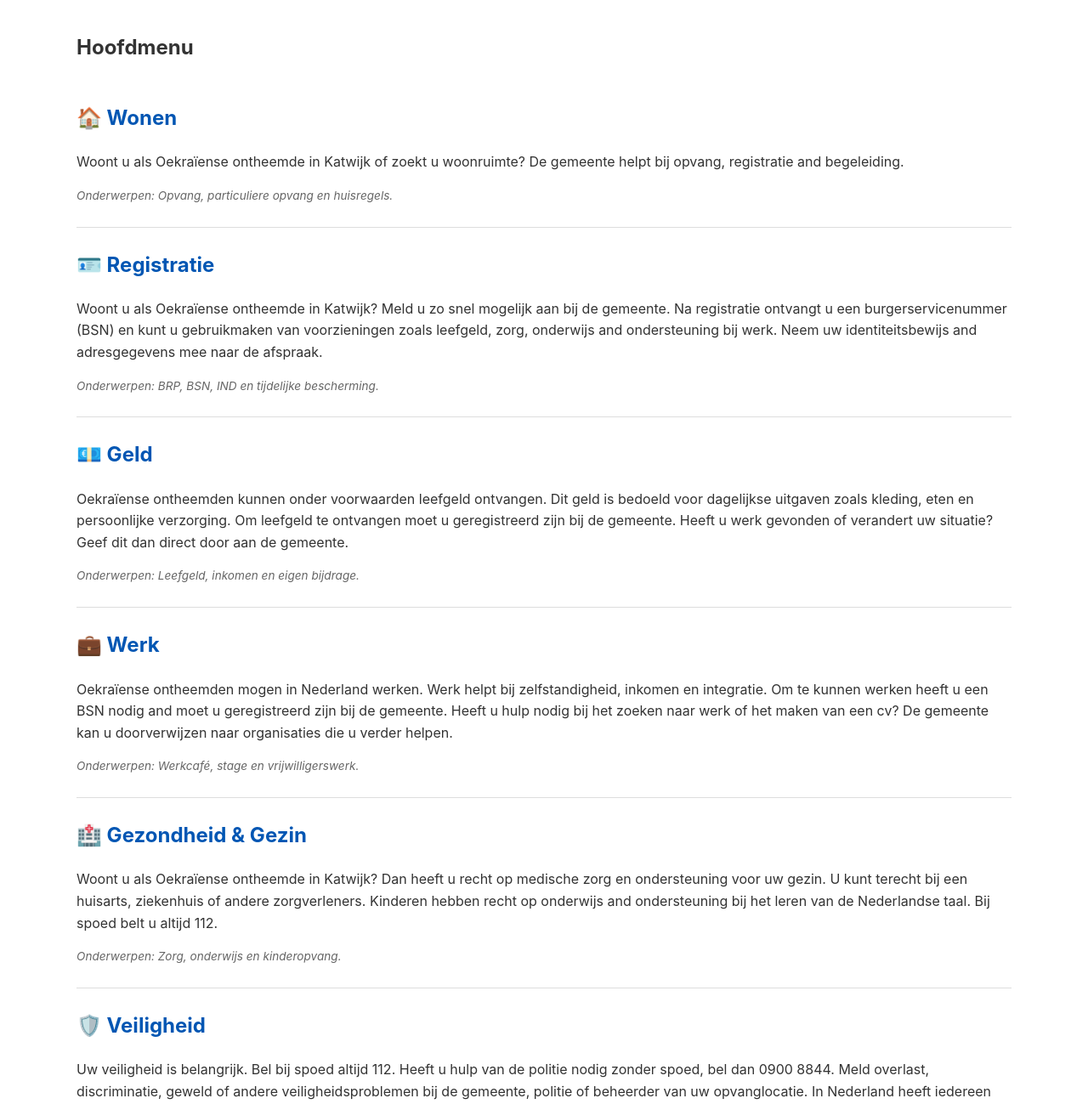
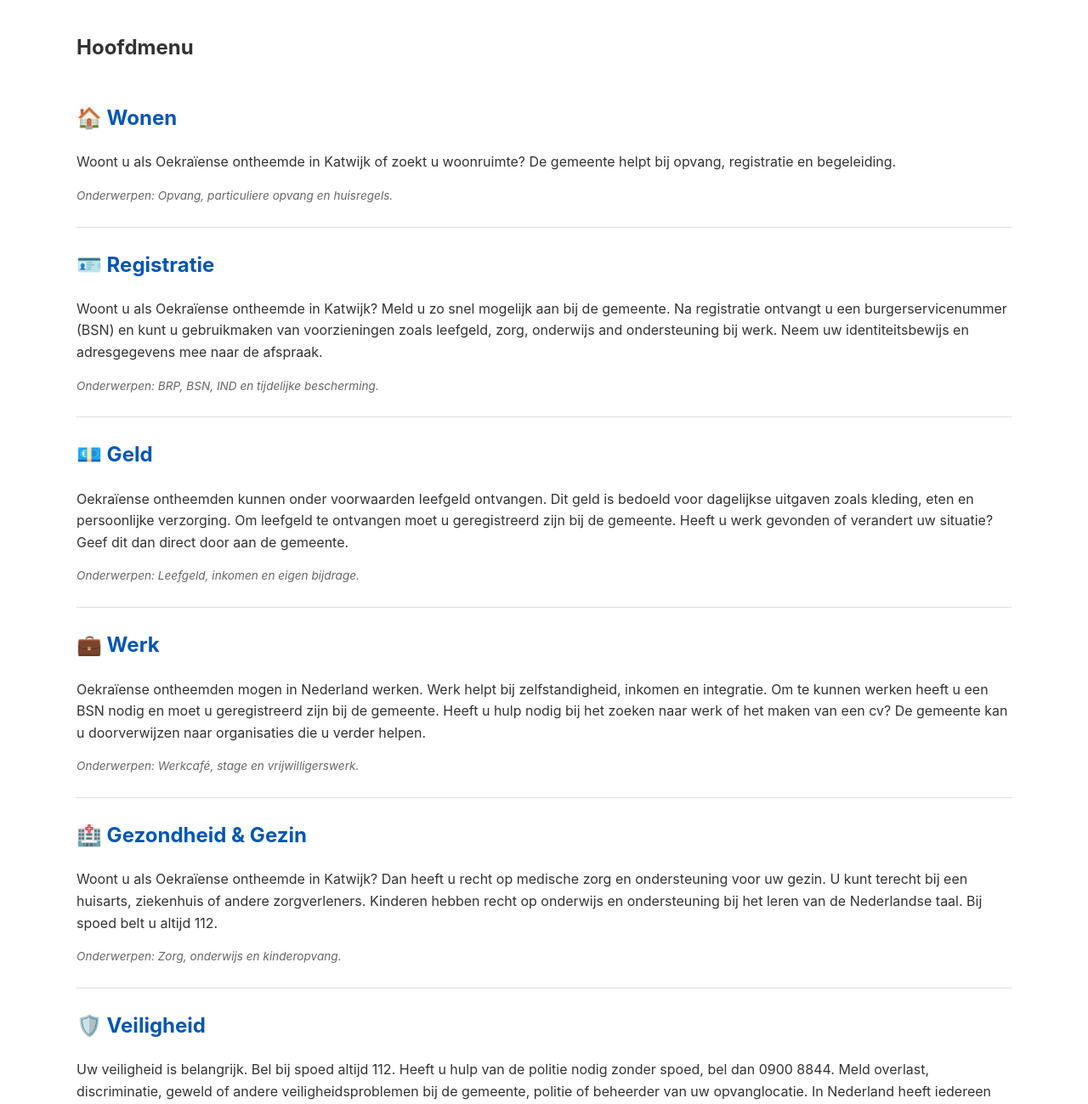
Before and after one commit to oekrainekatwijk/Vluchtelingen-uit-Oekra-ne-, a plain HTML site: page index.html in a window 1280 px wide. Shown: the part 538-1837 px from the top of the page at 85% size. Drawn offline with Linux system fonts and the light colour scheme.

Commit message:
Fix grammatical errors in index.html

```diff
--- a/index.html
+++ b/index.html
@@ -142,14 +142,14 @@
         <a href="wonen.html" style="text-decoration: none; color: inherit; display: block;">
             <div class="menu-section">
                 <h2>🏠 Wonen</h2>
-                <p>Woont u als Oekraïense ontheemde in Katwijk of zoekt u woonruimte? De gemeente helpt bij opvang, registratie and begeleiding.</p>
+                <p>Woont u als Oekraïense ontheemde in Katwijk of zoekt u woonruimte? De gemeente helpt bij opvang, registratie en begeleiding.</p>
                 <div class="sub-topics">Onderwerpen: Opvang, particuliere opvang en huisregels.</div>
             </div>
         </a>
 
         <div class="menu-section">
             <h2>🪪 Registratie</h2>
-            <p>Woont u als Oekraïense ontheemde in Katwijk? Meld u zo snel mogelijk aan bij de gemeente. Na registratie ontvangt u een burgerservicenummer (BSN) en kunt u gebruikmaken van voorzieningen zoals leefgeld, zorg, onderwijs and ondersteuning bij werk. Neem uw identiteitsbewijs and adresgegevens mee naar de afspraak.</p>
+            <p>Woont u als Oekraïense ontheemde in Katwijk? Meld u zo snel mogelijk aan bij de gemeente. Na registratie ontvangt u een burgerservicenummer (BSN) en kunt u gebruikmaken van voorzieningen zoals leefgeld, zorg, onderwijs and ondersteuning bij werk. Neem uw identiteitsbewijs en adresgegevens mee naar de afspraak.</p>
             <div class="sub-topics">Onderwerpen: BRP, BSN, IND en tijdelijke bescherming.</div>
         </div>
 
@@ -161,19 +161,19 @@
 
         <div class="menu-section">
             <h2>💼 Werk</h2>
-            <p>Oekraïense ontheemden mogen in Nederland werken. Werk helpt bij zelfstandigheid, inkomen en integratie. Om te kunnen werken heeft u een BSN nodig and moet u geregistreerd zijn bij de gemeente. Heeft u hulp nodig bij het zoeken naar werk of het maken van een cv? De gemeente kan u doorverwijzen naar organisaties die u verder helpen.</p>
+            <p>Oekraïense ontheemden mogen in Nederland werken. Werk helpt bij zelfstandigheid, inkomen en integratie. Om te kunnen werken heeft u een BSN nodig en moet u geregistreerd zijn bij de gemeente. Heeft u hulp nodig bij het zoeken naar werk of het maken van een cv? De gemeente kan u doorverwijzen naar organisaties die u verder helpen.</p>
             <div class="sub-topics">Onderwerpen: Werkcafé, stage en vrijwilligerswerk.</div>
         </div>
 
         <div class="menu-section">
             <h2>🏥 Gezondheid & Gezin</h2>
-            <p>Woont u als Oekraïense ontheemde in Katwijk? Dan heeft u recht op medische zorg en ondersteuning voor uw gezin. U kunt terecht bij een huisarts, ziekenhuis of andere zorgverleners. Kinderen hebben recht op onderwijs and ondersteuning bij het leren van de Nederlandse taal. Bij spoed belt u altijd 112.</p>
+            <p>Woont u als Oekraïense ontheemde in Katwijk? Dan heeft u recht op medische zorg en ondersteuning voor uw gezin. U kunt terecht bij een huisarts, ziekenhuis of andere zorgverleners. Kinderen hebben recht op onderwijs en ondersteuning bij het leren van de Nederlandse taal. Bij spoed belt u altijd 112.</p>
             <div class="sub-topics">Onderwerpen: Zorg, onderwijs en kinderopvang.</div>
         </div>
 
         <div class="menu-section">
             <h2>🛡️ Veiligheid</h2>
-            <p>Uw veiligheid is belangrijk. Bel bij spoed altijd 112. Heeft u hulp van de politie nodig zonder spoed, bel dan 0900 8844. Meld overlast, discriminatie, geweld of andere veiligheidsproblemen bij de gemeente, politie of beheerder van uw opvanglocatie. In Nederland heeft iedereen recht op een veilige woon- and leefomgeving.</p>
+            <p>Uw veiligheid is belangrijk. Bel bij spoed altijd 112. Heeft u hulp van de politie nodig zonder spoed, bel dan 0900 8844. Meld overlast, discriminatie, geweld of andere veiligheidsproblemen bij de gemeente, politie of beheerder van uw opvanglocatie. In Nederland heeft iedereen recht op een veilige woon- en leefomgeving.</p>
             <div class="sub-topics">Onderwerpen: Noodnummers, mensenhandel en arbeidsuitbuiting.</div>
         </div>
 
```
